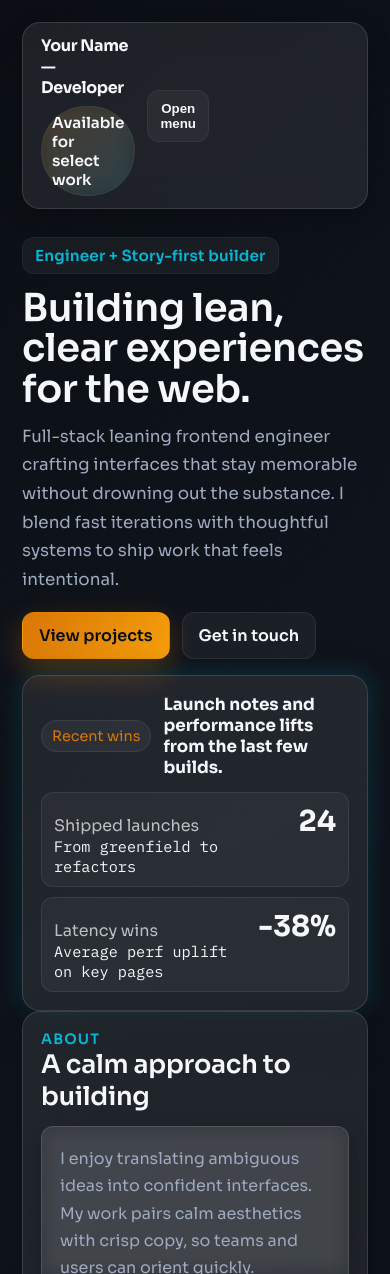
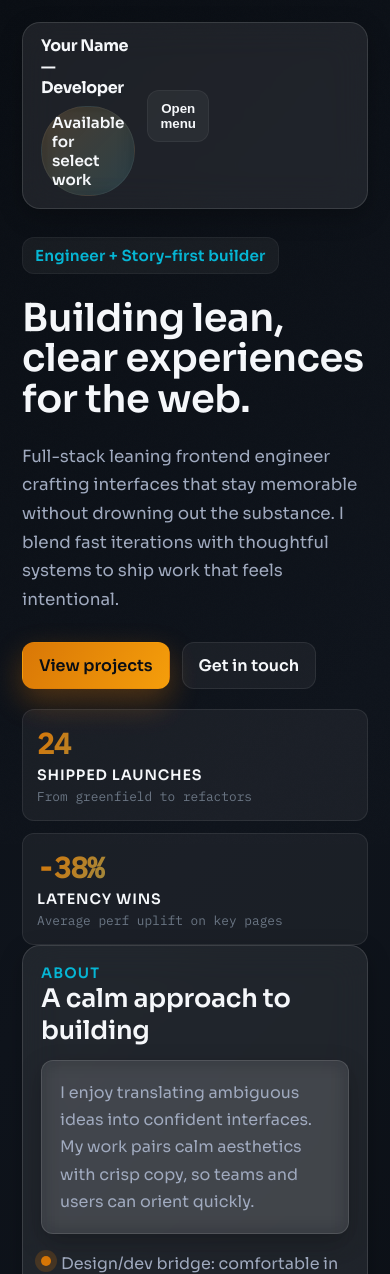
Before and after one commit to parthiv-2006/dev-site, a React (Vite) app: page / in a window 390 px wide. Shown: the top 1274 px of the page. Built offline with nearby package versions, Linux system fonts and the light colour scheme.

Commit message:
feat: Add count-up stat animations and orbital metrics layout

```diff
--- a/src/App.tsx
+++ b/src/App.tsx
@@ -6,6 +6,7 @@ import Projects from './sections/Projects';
 import Process from './sections/Process';
 import Contact from './sections/Contact';
 import './styles/app.css';
+import './styles/stat-counter.css';
 
 function App() {
   const [menuOpen, setMenuOpen] = useState(false);
--- /dev/null
+++ b/src/components/StatCounter.tsx
@@ -0,0 +1,73 @@
+import { useEffect, useRef, useState } from 'react';
+
+type StatCounterProps = {
+  value: string | number;
+  label: string;
+  note?: string;
+};
+
+function StatCounter({ value, label, note }: StatCounterProps) {
+  const [displayValue, setDisplayValue] = useState('0');
+  const [hasAnimated, setHasAnimated] = useState(false);
+  const ref = useRef<HTMLDivElement>(null);
+
+  useEffect(() => {
+    const observer = new IntersectionObserver(
+      (entries) => {
+        if (entries[0].isIntersecting && !hasAnimated) {
+          setHasAnimated(true);
+          animateCounter();
+        }
+      },
+      { threshold: 0.5 }
+    );
+
+    if (ref.current) {
+      observer.observe(ref.current);
+    }
+
+    return () => observer.disconnect();
+  }, [hasAnimated]);
+
+  const animateCounter = () => {
+    const valueStr = String(value);
+    const isNegative = valueStr.startsWith('-');
+    const isPercentage = valueStr.includes('%');
+    const numericValue = parseFloat(valueStr.replace(/[^\d.]/g, ''));
+
+    if (isNaN(numericValue)) {
+      setDisplayValue(valueStr);
+      return;
+    }
+
+    const duration = 1200; // ms
+    const steps = 60;
+    const increment = numericValue / steps;
+    let current = 0;
+
+    const timer = setInterval(() => {
+      current += increment;
+      if (current >= numericValue) {
+        setDisplayValue(valueStr);
+        clearInterval(timer);
+      } else {
+        let formatted = current.toFixed(0);
+        if (isNegative) formatted = `-${formatted}`;
+        if (isPercentage) formatted = `${formatted}%`;
+        setDisplayValue(formatted);
+      }
+    }, duration / steps);
+
+    return () => clearInterval(timer);
+  };
+
+  return (
+    <div ref={ref} className="stat-counter">
+      <div className="stat-counter__value">{displayValue}</div>
+      <div className="stat-counter__label">{label}</div>
+      {note ? <div className="stat-counter__note">{note}</div> : null}
+    </div>
+  );
+}
+
+export default StatCounter;
--- a/src/index.css
+++ b/src/index.css
@@ -1,5 +1,7 @@
 @import url('https://fonts.googleapis.com/css2?family=IBM+Plex+Mono:wght@400;500&family=Sora:wght@400;500;600;700&family=Space+Grotesk:wght@400;500;600&display=swap');
 @import './styles/tokens.css';
+@import './styles/app.css';
+@import './styles/stat-counter.css';
 
 :root {
   color-scheme: dark;
--- a/src/sections/Hero.tsx
+++ b/src/sections/Hero.tsx
@@ -1,11 +1,12 @@
 import ActionButton from '../components/ActionButton';
 import Tag from '../components/Tag';
+import StatCounter from '../components/StatCounter';
 import { hero } from '../content/data';
 
 function Hero() {
   return (
     <header className="hero reveal" id="top">
-      <div>
+      <div className="hero__content">
         <span className="hero__badge">{hero.badge}</span>
         <h1 className="hero__title">{hero.title}</h1>
         <p className="hero__lede">{hero.lede}</p>
@@ -14,36 +15,13 @@ function Hero() {
           <ActionButton href="#contact" label="Get in touch" tone="ghost" />
         </div>
       </div>
-      <div className="hero__card" aria-label="Highlights">
-        <div className="hero__stat">
-          <Tag tone="light">Recent wins</Tag>
-          <span style={{ fontWeight: 700, fontSize: '1.05rem' }}>
-            Launch notes and performance lifts from the last few builds.
-          </span>
-        </div>
-        <div style={{ marginTop: 14, display: 'grid', gap: 10 }}>
-          {hero.stats.map((item) => (
-            <div
-              key={item.label}
-              style={{
-                display: 'flex',
-                alignItems: 'baseline',
-                justifyContent: 'space-between',
-                gap: 12,
-                padding: '10px 12px',
-                borderRadius: '12px',
-                background: 'rgba(255,255,255,0.04)',
-                border: '1px solid rgba(255,255,255,0.08)',
-              }}
-            >
-              <div>
-                <div style={{ fontSize: '1rem', opacity: 0.72 }}>{item.label}</div>
-                <div style={{ fontFamily: 'var(--font-mono)', fontSize: '0.95rem' }}>{item.note}</div>
-              </div>
-              <div style={{ fontSize: '1.8rem', fontWeight: 700 }}>{item.value}</div>
-            </div>
-          ))}
-        </div>
+
+      <div className="hero__stats-orbit" aria-label="Key metrics">
+        {hero.stats.map((stat) => (
+          <div key={stat.label} className="hero__stat-chip">
+            <StatCounter value={stat.value} label={stat.label} note={stat.note} />
+          </div>
+        ))}
       </div>
     </header>
   );
--- a/src/styles/app.css
+++ b/src/styles/app.css
@@ -100,9 +100,16 @@
 
 .hero {
   display: grid;
-  grid-template-columns: repeat(auto-fit, minmax(280px, 1fr));
-  gap: var(--grid-gap);
+  grid-template-columns: 1fr auto;
+  gap: clamp(20px, 4vw, 40px);
   align-items: center;
+  position: relative;
+}
+
+.hero__content {
+  display: flex;
+  flex-direction: column;
+  gap: 10px;
 }
 
 .hero__badge {
@@ -117,6 +124,15 @@
   font-weight: 600;
   letter-spacing: 0.01em;
   border: 1px solid var(--glass-light);
+  width: fit-content;
+}
+
+.hero__stats-orbit {
+  display: grid;
+  grid-template-columns: 1fr 1fr;
+  gap: clamp(12px, 2vw, 18px);
+  position: relative;
+  min-width: 280px;
 }
 
 .hero__title {
@@ -136,6 +152,22 @@
   gap: 12px;
   flex-wrap: wrap;
   margin-top: 18px;
+}
+
+.hero__stat-chip {
+  padding: 16px;
+  border-radius: var(--radius-md);
+  background: var(--glass-light);
+  border: 1px solid var(--glass-medium);
+  backdrop-filter: blur(10px);
+  display: flex;
+  flex-direction: column;
+  gap: 8px;
+  animation: fade-in-scale 0.5s var(--easing-out) forwards;
+}
+
+.hero__stat-chip:nth-child(2) {
+  animation-delay: 0.1s;
 }
 
 .hero__card {
@@ -325,6 +357,44 @@
   box-shadow: 0 0 0 6px rgba(217, 119, 6, 0.2);
 }
 
+/* Hero Responsive */
+@media (max-width: 1024px) {
+  .hero {
+    grid-template-columns: 1fr;
+  }
+
+  .hero__stats-orbit {
+    justify-self: start;
+    width: 100%;
+  }
+}
+
+@media (max-width: 720px) {
+  .hero {
+    grid-template-columns: 1fr;
+  }
+
+  .hero__stats-orbit {
+    grid-template-columns: 1fr;
+  }
+
+  .hero__stat-chip {
+    padding: 14px;
+  }
+}
+
+/* Animations */
+@keyframes fade-in-scale {
+  from {
+    opacity: 0;
+    transform: scale(0.95) translateY(10px);
+  }
+  to {
+    opacity: 1;
+    transform: scale(1) translateY(0);
+  }
+}
+
 .footer {
   display: flex;
   justify-content: space-between;
@@ -389,6 +459,12 @@
     transform: none;
     animation: none;
   }
+
+  .hero__stat-chip {
+    animation: none;
+    opacity: 1;
+    transform: none;
+  }
 }
 
 /* Glass Surface Utilities */
--- /dev/null
+++ b/src/styles/stat-counter.css
@@ -0,0 +1,31 @@
+.stat-counter {
+  display: flex;
+  flex-direction: column;
+  gap: 4px;
+}
+
+.stat-counter__value {
+  font-size: clamp(1.8rem, 3vw, 2.2rem);
+  font-weight: var(--font-weight-heavy);
+  background: linear-gradient(120deg, var(--accent-copper), var(--accent-cyan));
+  -webkit-background-clip: text;
+  -webkit-text-fill-color: transparent;
+  background-clip: text;
+  font-family: var(--font-mono);
+  letter-spacing: -0.02em;
+}
+
+.stat-counter__label {
+  font-size: 0.9rem;
+  font-weight: var(--font-weight-bold);
+  color: var(--text-primary);
+  text-transform: uppercase;
+  letter-spacing: 0.06em;
+}
+
+.stat-counter__note {
+  font-size: 0.8rem;
+  color: var(--text-tertiary);
+  font-family: var(--font-mono);
+  line-height: 1.4;
+}
```
